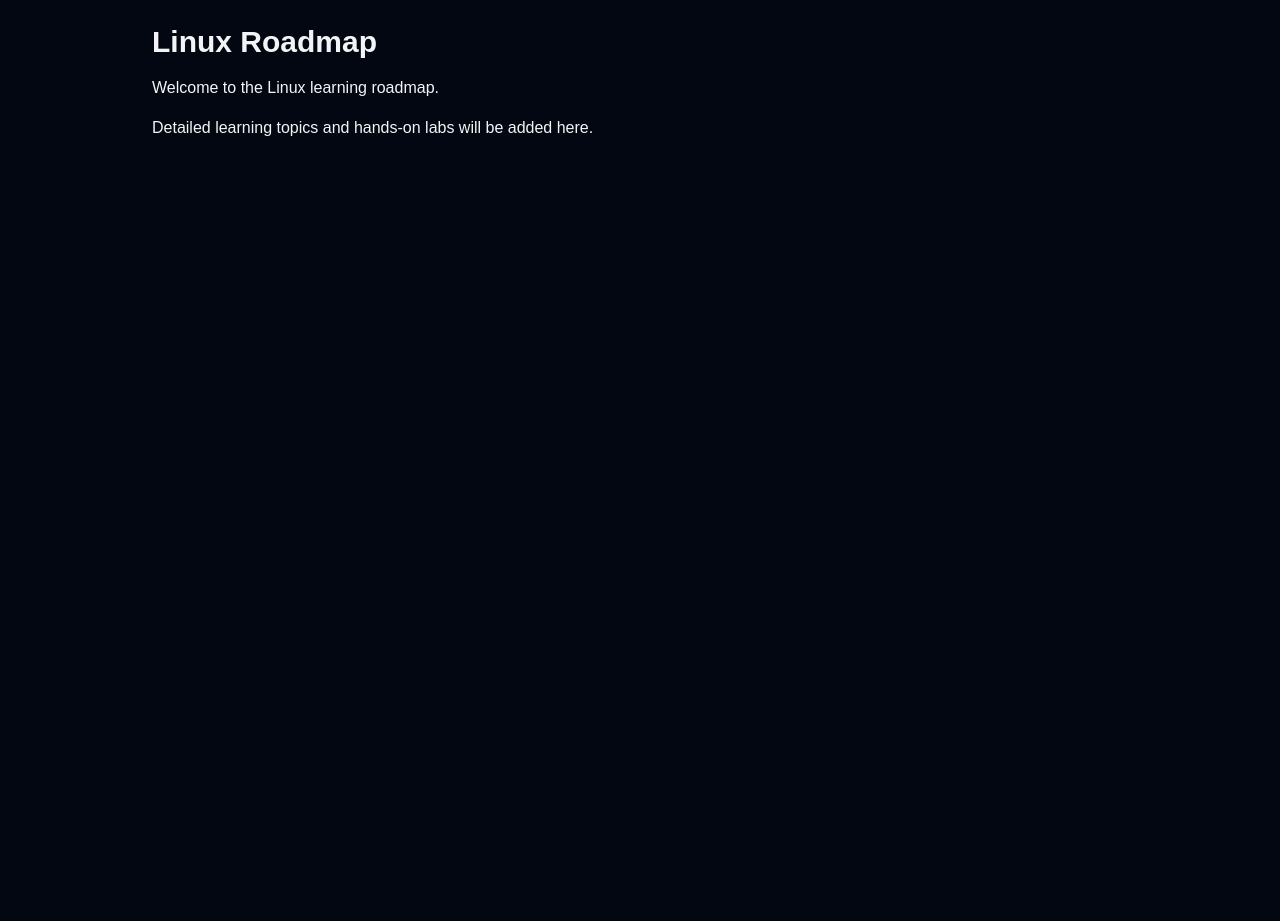
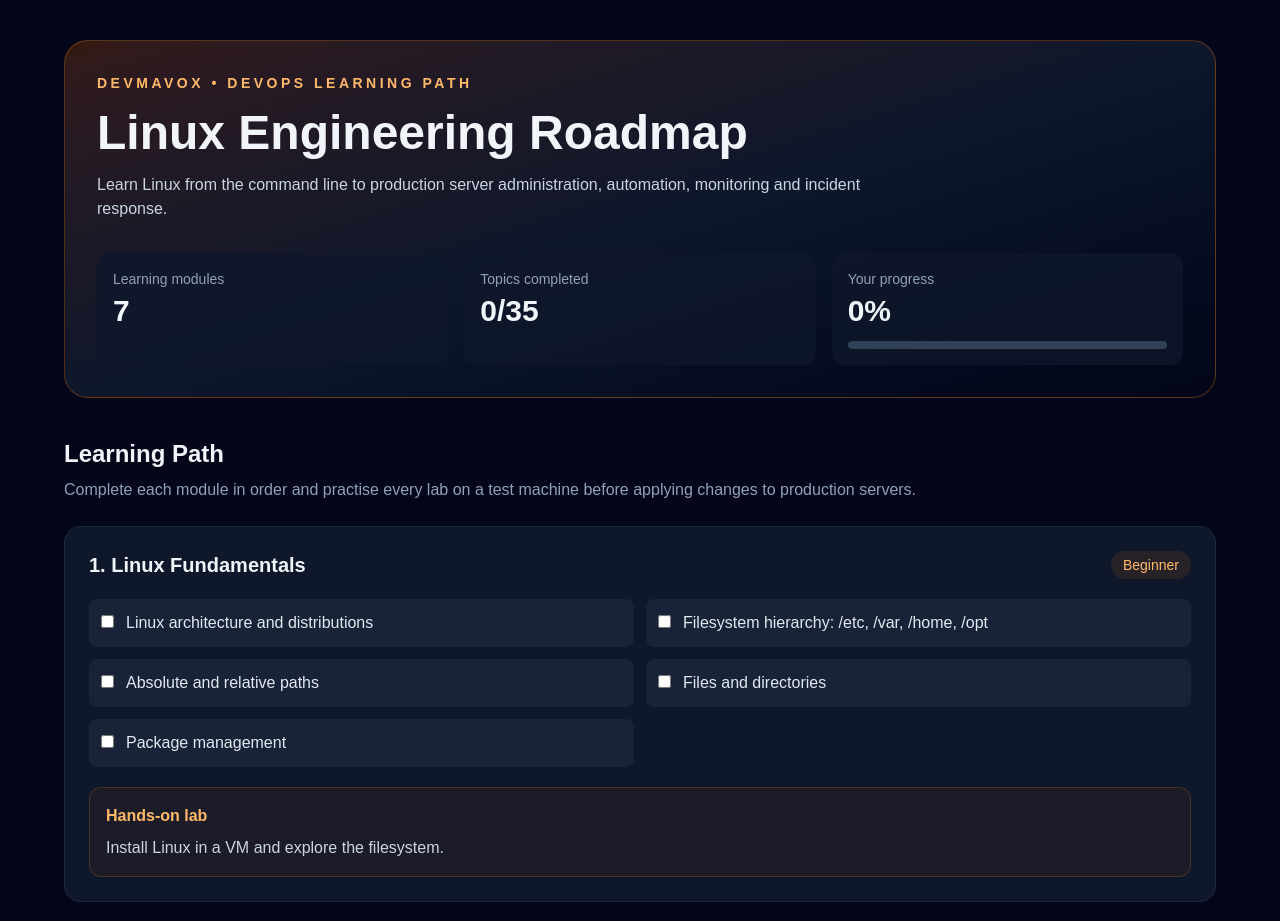
Before and after one commit to MahendarSura/devmavox, a Next.js app: page /devops-learning-roadmap/linux in a window 1280 px wide. Shown: the top 921 px of the page. Before the commit the page ends 800 px from the top, so only its background shows below. Built offline with nearby package versions, Linux system fonts and the light colour scheme.

Commit message:
Update page.tsx

```diff
--- a/app/devops-learning-roadmap/linux/page.tsx
+++ b/app/devops-learning-roadmap/linux/page.tsx
@@ -1,16 +1,268 @@
-export default function ToolRoadmapPage() {
+
+"use client";
+
+import { useState } from "react";
+
+const modules = [
+  {
+    title: "1. Linux Fundamentals",
+    level: "Beginner",
+    topics: [
+      "Linux architecture and distributions",
+      "Filesystem hierarchy: /etc, /var, /home, /opt",
+      "Absolute and relative paths",
+      "Files and directories",
+      "Package management"
+    ],
+    lab: "Install Linux in a VM and explore the filesystem."
+  },
+  {
+    title: "2. Users and Permissions",
+    level: "Beginner",
+    topics: [
+      "Users, groups and sudo",
+      "File ownership with chown",
+      "Permissions with chmod",
+      "umask and special permissions",
+      "SSH key-based authentication"
+    ],
+    lab: "Create a deployment user with restricted access."
+  },
+  {
+    title: "3. Processes and Services",
+    level: "Intermediate",
+    topics: [
+      "Processes, PIDs and signals",
+      "ps, top, htop and kill",
+      "systemd and systemctl",
+      "Boot troubleshooting",
+      "Cron jobs and scheduled tasks"
+    ],
+    lab: "Install Nginx and configure it to start automatically."
+  },
+  {
+    title: "4. Networking and Security",
+    level: "Intermediate",
+    topics: [
+      "IP addresses, routes and DNS",
+      "Ports, sockets and firewalls",
+      "SSH, SCP and file transfers",
+      "curl, ping, dig and ss",
+      "Patch management and server hardening"
+    ],
+    lab: "Diagnose a service that is running but unreachable."
+  },
+  {
+    title: "5. Storage and Monitoring",
+    level: "Intermediate",
+    topics: [
+      "df, du and disk capacity",
+      "Mounts and filesystems",
+      "free, vmstat and iostat",
+      "Logs in /var/log",
+      "journalctl and log rotation"
+    ],
+    lab: "Find a disk-space issue and identify which files consume space."
+  },
+  {
+    title: "6. Bash Automation",
+    level: "Advanced",
+    topics: [
+      "Variables, conditions and loops",
+      "Functions and exit codes",
+      "grep, awk, sed and pipes",
+      "Input validation and error handling",
+      "Cron-based automation"
+    ],
+    lab: "Write a server health-check script that generates a daily report."
+  },
+  {
+    title: "7. Production Troubleshooting",
+    level: "Advanced",
+    topics: [
+      "High CPU and memory usage",
+      "Disk-full incidents",
+      "Failed systemd services",
+      "DNS and connectivity failures",
+      "Log-based root-cause analysis"
+    ],
+    lab: "Simulate a failed web service, identify the root cause and document recovery."
+  }
+];
+
+const commands = [
+  ["Files", "ls -lah, pwd, find, cp, mv"],
+  ["Permissions", "chmod, chown, id, sudo"],
+  ["Processes", "ps aux, top, kill, free -h"],
+  ["Services", "systemctl status nginx, journalctl -u nginx"],
+  ["Storage", "df -h, du -sh, lsblk"],
+  ["Networking", "ip addr, ss -tulpn, curl -I, dig"],
+  ["Logs", "tail -f, grep, less"]
+];
+
+export default function LinuxRoadmapPage() {
+  const [completed, setCompleted] = useState<string[]>([]);
+
+  const total = modules.reduce(
+    (sum, module) => sum + module.topics.length,
+    0
+  );
+
+  const progress = Math.round((completed.length / total) * 100);
+
+  function toggleTopic(topic: string) {
+    setCompleted((previous) =>
+      previous.includes(topic)
+        ? previous.filter((item) => item !== topic)
+        : [...previous, topic]
+    );
+  }
+
   return (
-    <main className="mx-auto max-w-5xl p-6">
-      <h1 className="mb-4 text-3xl font-bold">
-        Linux Roadmap
-      </h1>
-      <p>
-        Welcome to the Linux learning roadmap.
-      </p>
-      <p className="mt-4">
-        Detailed learning topics and hands-on labs
-        will be added here.
-      </p>
+    <main className="min-h-screen bg-slate-950 px-4 py-10 text-slate-100 sm:px-8">
+      <div className="mx-auto max-w-6xl space-y-10">
+        <header className="rounded-3xl border border-orange-400/30 bg-gradient-to-br from-orange-500/20 via-slate-900 to-slate-950 p-8">
+          <p className="text-sm font-semibold uppercase tracking-[0.25em] text-orange-300">
+            DevMavox • DevOps Learning Path
+          </p>
+          <h1 className="mt-4 text-4xl font-bold sm:text-5xl">
+            Linux Engineering Roadmap
+          </h1>
+          <p className="mt-4 max-w-3xl text-slate-300">
+            Learn Linux from the command line to production server
+            administration, automation, monitoring and incident response.
+          </p>
+
+          <div className="mt-8 grid gap-4 sm:grid-cols-3">
+            <div className="rounded-xl bg-slate-900/80 p-4">
+              <p className="text-sm text-slate-400">Learning modules</p>
+              <p className="mt-1 text-3xl font-bold">{modules.length}</p>
+            </div>
+            <div className="rounded-xl bg-slate-900/80 p-4">
+              <p className="text-sm text-slate-400">Topics completed</p>
+              <p className="mt-1 text-3xl font-bold">
+                {completed.length}/{total}
+              </p>
+            </div>
+            <div className="rounded-xl bg-slate-900/80 p-4">
+              <p className="text-sm text-slate-400">Your progress</p>
+              <p className="mt-1 text-3xl font-bold">{progress}%</p>
+              <div className="mt-3 h-2 rounded-full bg-slate-700">
+                <div
+                  className="h-2 rounded-full bg-orange-400 transition-all"
+                  style={{ width: `${progress}%` }}
+                />
+              </div>
+            </div>
+          </div>
+        </header>
+
+        <section>
+          <h2 className="text-2xl font-bold">Learning Path</h2>
+          <p className="mt-2 text-slate-400">
+            Complete each module in order and practise every lab on a test
+            machine before applying changes to production servers.
+          </p>
+
+          <div className="mt-6 space-y-5">
+            {modules.map((module) => (
+              <article
+                key={module.title}
+                className="rounded-2xl border border-slate-800 bg-slate-900 p-6"
+              >
+                <div className="flex flex-wrap items-center justify-between gap-3">
+                  <h3 className="text-xl font-semibold">{module.title}</h3>
+                  <span className="rounded-full bg-orange-400/10 px-3 py-1 text-sm text-orange-300">
+                    {module.level}
+                  </span>
+                </div>
+
+                <div className="mt-5 grid gap-3 sm:grid-cols-2">
+                  {module.topics.map((topic) => (
+                    <label
+                      key={topic}
+                      className="flex cursor-pointer items-start gap-3 rounded-lg bg-slate-800/70 p-3"
+                    >
+                      <input
+                        type="checkbox"
+                        checked={completed.includes(topic)}
+                        onChange={() => toggleTopic(topic)}
+                        className="mt-1 accent-orange-400"
+                      />
+                      <span
+                        className={
+                          completed.includes(topic)
+                            ? "text-slate-500 line-through"
+                            : "text-slate-200"
+                        }
+                      >
+                        {topic}
+                      </span>
+                    </label>
+                  ))}
+                </div>
+
+                <div className="mt-5 rounded-xl border border-orange-400/20 bg-orange-400/5 p-4">
+                  <p className="font-semibold text-orange-300">
+                    Hands-on lab
+                  </p>
+                  <p className="mt-2 text-slate-300">{module.lab}</p>
+                </div>
+              </article>
+            ))}
+          </div>
+        </section>
+
+        <section className="rounded-2xl border border-slate-800 bg-slate-900 p-6">
+          <h2 className="text-2xl font-bold">Essential Commands</h2>
+          <div className="mt-5 space-y-3">
+            {commands.map(([category, list]) => (
+              <div
+                key={category}
+                className="grid gap-2 border-b border-slate-800 pb-3 sm:grid-cols-[150px_1fr]"
+              >
+                <p className="font-semibold text-orange-300">{category}</p>
+                <code className="text-sm leading-7 text-slate-300">
+                  {list}
+                </code>
+              </div>
+            ))}
+          </div>
+        </section>
+
+        <section className="grid gap-5 md:grid-cols-2">
+          <article className="rounded-2xl border border-slate-800 bg-slate-900 p-6">
+            <h2 className="text-xl font-bold">Real-Time Project</h2>
+            <p className="mt-3 text-slate-300">
+              Build a Linux server health-check toolkit. Check disk, memory,
+              CPU, service status and recent errors. Save a timestamped report,
+              return meaningful exit codes and schedule the script with cron.
+            </p>
+            <p className="mt-4 text-sm text-slate-400">
+              Deliverables: Bash script, sample report, cron configuration and
+              troubleshooting README.
+            </p>
+          </article>
+
+          <article className="rounded-2xl border border-slate-800 bg-slate-900 p-6">
+            <h2 className="text-xl font-bold">Interview Preparation</h2>
+            <ul className="mt-3 list-disc space-y-3 pl-5 text-slate-300">
+              <li>How do you investigate high CPU or memory usage?</li>
+              <li>Explain chmod 755 versus chmod 644.</li>
+              <li>How do you troubleshoot a failed Linux service?</li>
+              <li>How do you identify which process uses a port?</li>
+              <li>What steps do you take when a filesystem is full?</li>
+            </ul>
+          </article>
+        </section>
+
+        <footer className="rounded-xl border border-slate-800 p-5 text-sm text-slate-400">
+          <strong className="text-slate-200">Production safety:</strong>{" "}
+          practise destructive commands, permission changes and service
+          restarts in a lab first. Follow your organisation&apos;s access,
+          backup and change-management procedures.
+        </footer>
+      </div>
     </main>
   );
 }
```
